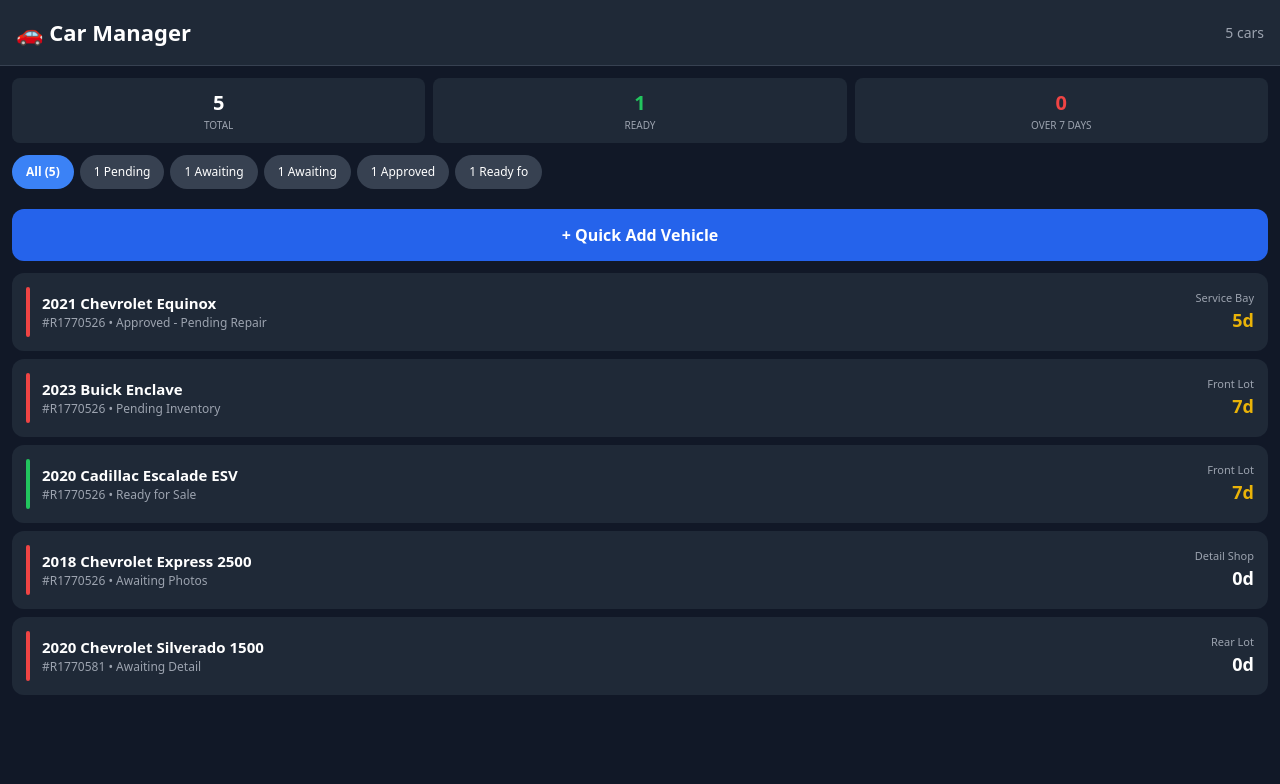
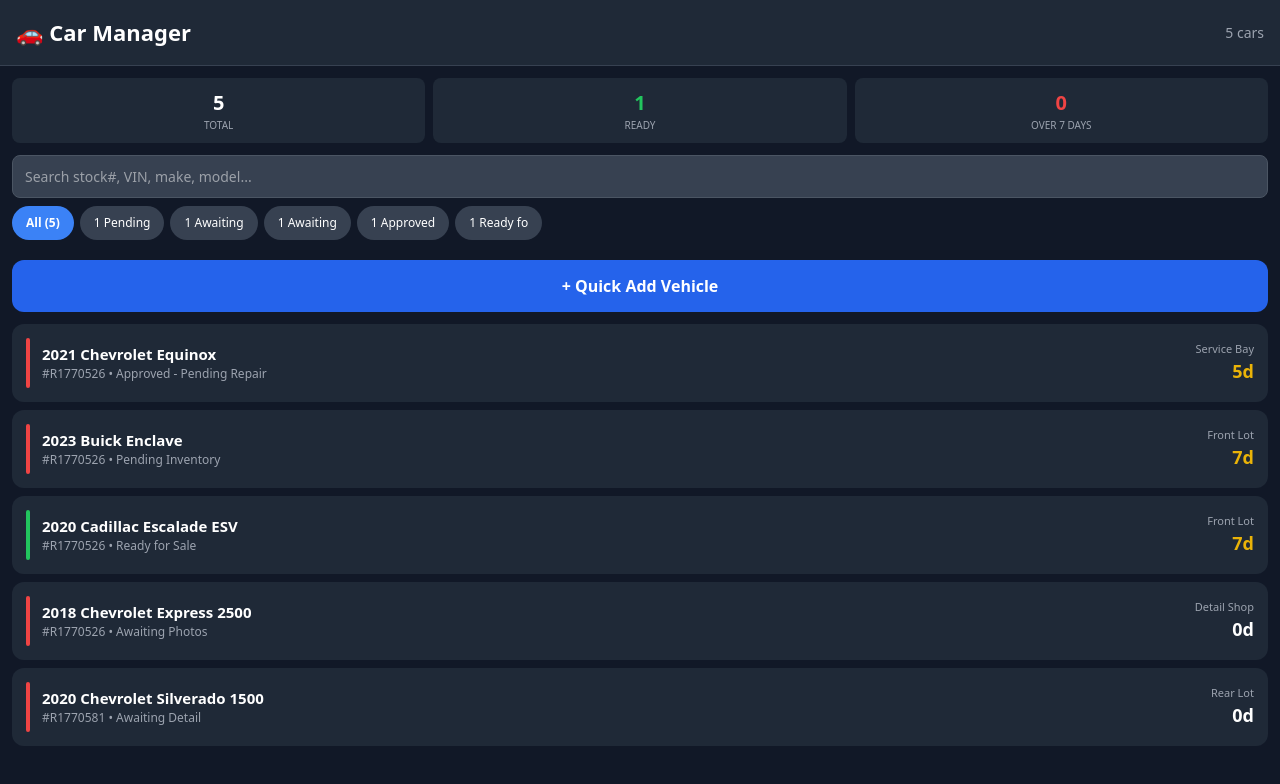
Before and after one commit to sudochadexe/car-manager, a Next.js app: page / in a window 1280 px wide. Shown: the top 784 px of the page. Built offline with nearby package versions, Linux system fonts and the light colour scheme.

Commit message:
Add search by stock#, VIN, make, model

```diff
--- a/src/app/page.tsx
+++ b/src/app/page.tsx
@@ -32,8 +32,17 @@ export default function Home() {
   const [showAddForm, setShowAddForm] = useState(false);
   const [isDecoding, setIsDecoding] = useState(false);
   const [newVehicle, setNewVehicle] = useState({ stockNum: '', year: '', make: '', model: '', vin: '', location: 'Front Lot' });
+  const [searchQuery, setSearchQuery] = useState('');
 
-  const filteredVehicles = activeTab === 'all' ? vehicles : vehicles.filter(v => v.status === activeTab);
+  const filteredVehicles = vehicles.filter(v => {
+    const matchesTab = activeTab === 'all' || v.status === activeTab;
+    const matchesSearch = !searchQuery ||
+      v.stockNum.toLowerCase().includes(searchQuery.toLowerCase()) ||
+      v.vin.toLowerCase().includes(searchQuery.toLowerCase()) ||
+      v.make.toLowerCase().includes(searchQuery.toLowerCase()) ||
+      v.model.toLowerCase().includes(searchQuery.toLowerCase());
+    return matchesTab && matchesSearch;
+  });
 
   const decodeVin = async () => {
     if (!newVehicle.vin || newVehicle.vin.length < 17) {
@@ -109,6 +118,16 @@ export default function Home() {
           <div style={{ fontSize: '20px', fontWeight: 'bold', color: '#ef4444' }}>{vehicles.filter(v => v.age > 7).length}</div>
           <div style={{ fontSize: '10px', color: '#9ca3af' }}>OVER 7 DAYS</div>
         </div>
+      </div>
+
+      {/* Search */}
+      <div style={{ padding: '0 12px 8px' }}>
+        <input
+          placeholder="Search stock#, VIN, make, model..."
+          value={searchQuery}
+          onChange={e => setSearchQuery(e.target.value)}
+          style={{ width: '100%', backgroundColor: '#374151', border: '1px solid #4b5563', borderRadius: '8px', padding: '10px 12px', color: 'white', fontSize: '14px' }}
+        />
       </div>
 
       {/* Stage Filters */}
```
